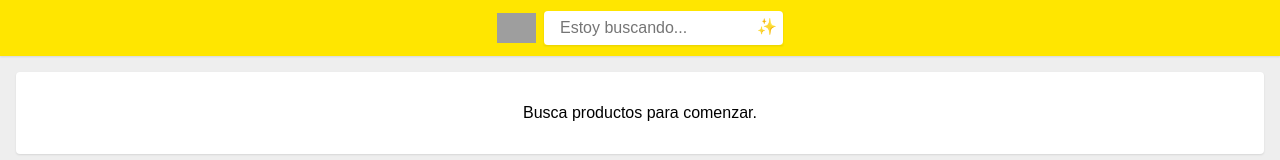
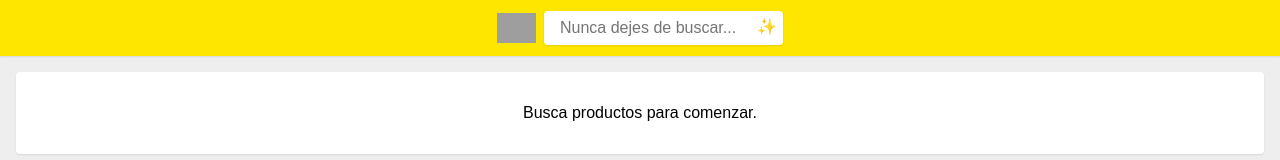
Before and after one commit to pabloppizarro/meli-products-finder, a Next.js app: page / in a window 1280 px wide. Shown: the top 160 px of the page. Built offline with nearby package versions, Linux system fonts and the light colour scheme; grey boxes are pictures that could not be loaded; a web font is replaced by a local one.

Commit message:
changed placeholder search bar

```diff
--- a/src/app/_components/SearchBar.tsx
+++ b/src/app/_components/SearchBar.tsx
@@ -27,7 +27,7 @@ export default function SearchBar() {
       <form className={styles.searchForm} action={handleSearch}>
         <label htmlFor="search"></label>
         <input
-          placeholder="Estoy buscando..."
+          placeholder="Nunca dejes de buscar..."
           maxLength={120}
           spellCheck={false}
           className={styles.inputSearch}
```
